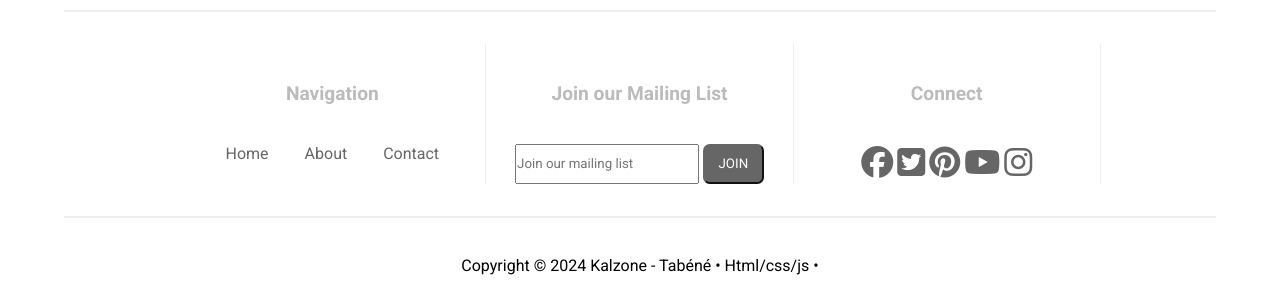
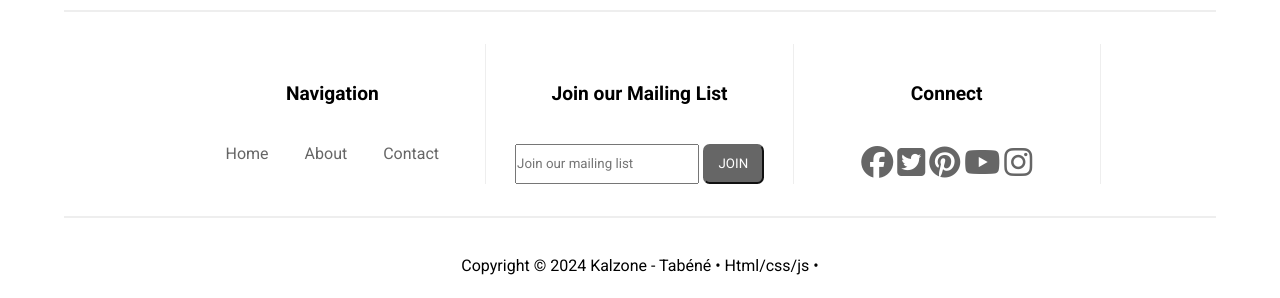
Before and after one commit to Arc-Zone/TP-Final-, a plain HTML site: page index.html in a window 1280 px wide. Shown: the part 1050-1348 px from the top of the page. Drawn offline with Linux system fonts and the light colour scheme; files whose address does not match are found by name.

Commit message:
fixe title color

```diff
--- a/assets/css/style.css
+++ b/assets/css/style.css
@@ -128,7 +128,7 @@ header nav  li a {
     margin: 2em auto ;
 }
 .flex-contact-section article h3{
-    color: #bbbbbb;
+    color: #000;
     margin: 2em;
 }
 .nav-link span{
```
